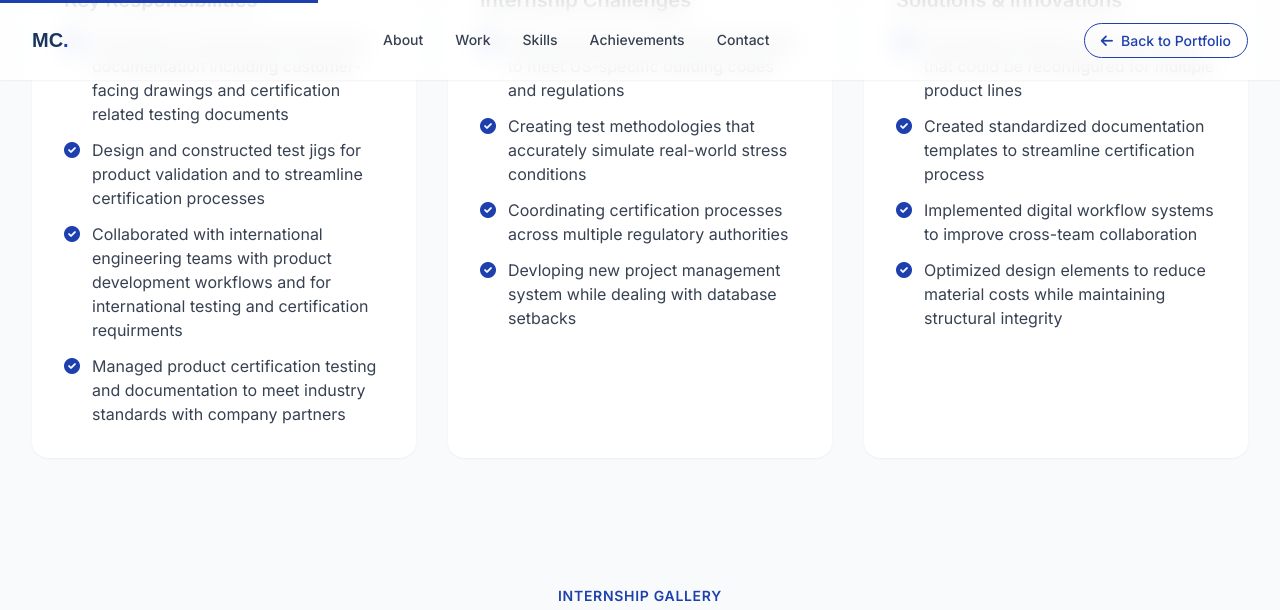
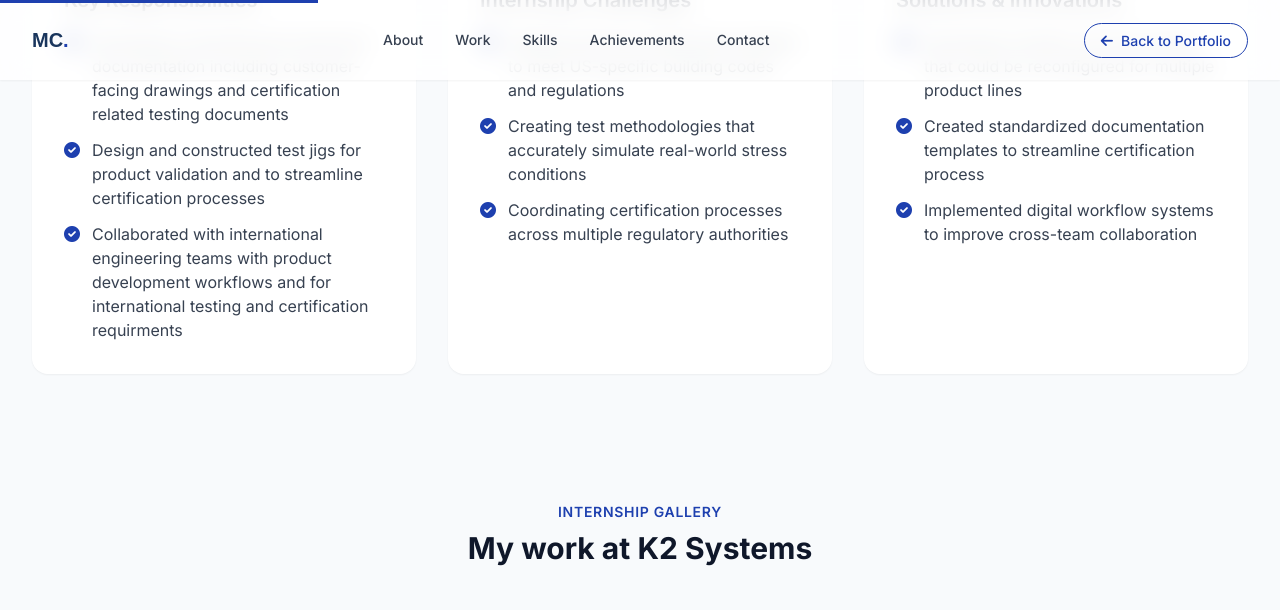
Before and after one commit to moisc/moisc.github.io, a Jekyll site: the page k2-systems/index.html, which Jekyll copies as it is, in a window 1280 px wide and 900 px high, scrolled down 815 px, cut to the strip 0-610 px from the top of the window. Built offline with Jekyll 4.4.1, drawn with Linux system fonts in a browser that asks for light colours; nearby versions of some CDN libraries.

Commit message:
Update k2-systems and ninalabs index.html files
🤖 Generated with [Claude Code](https://claude.com/claude-code)

Co-Authored-By: Claude <noreply@anthropic.com>

```diff
--- a/k2-systems/index.html
+++ b/k2-systems/index.html
@@ -241,10 +241,6 @@
                         <i class="fas fa-check-circle text-accent mr-3 mt-1"></i>
                         <span>Collaborated with international engineering teams with product development workflows and for international testing and certification requirments</span>
                     </li>
-                    <li class="flex items-start">
-                        <i class="fas fa-check-circle text-accent mr-3 mt-1"></i>
-                        <span>Managed product certification testing and documentation to meet industry standards with company partners</span>
-                    </li>
                 </ul>
             </div>
 
@@ -267,10 +263,6 @@
                         <i class="fas fa-check-circle text-accent mr-3 mt-1"></i>
                         <span>Coordinating certification processes across multiple regulatory authorities</span>
                     </li>
-                    <li class="flex items-start">
-                        <i class="fas fa-check-circle text-accent mr-3 mt-1"></i>
-                        <span>Devloping new project management system while dealing with database setbacks</span>
-                    </li>
                 </ul>
             </div>
 
@@ -292,10 +284,6 @@
                     <li class="flex items-start">
                         <i class="fas fa-check-circle text-accent mr-3 mt-1"></i>
                         <span>Implemented digital workflow systems to improve cross-team collaboration</span>
-                    </li>
-                    <li class="flex items-start">
-                        <i class="fas fa-check-circle text-accent mr-3 mt-1"></i>
-                        <span>Optimized design elements to reduce material costs while maintaining structural integrity</span>
                     </li>
                 </ul>
             </div>
```
Also changed, not shown: ninalabs/index.html (+1 -9 lines).
